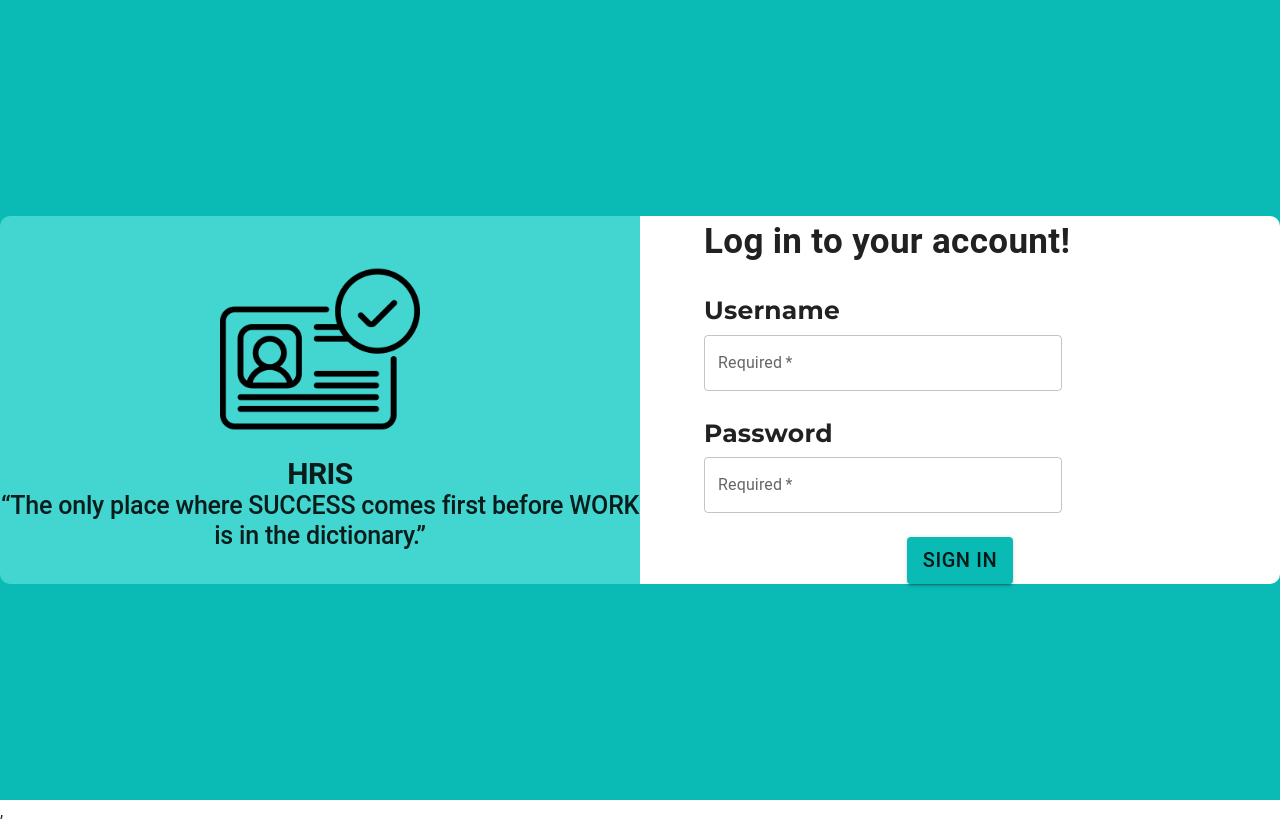
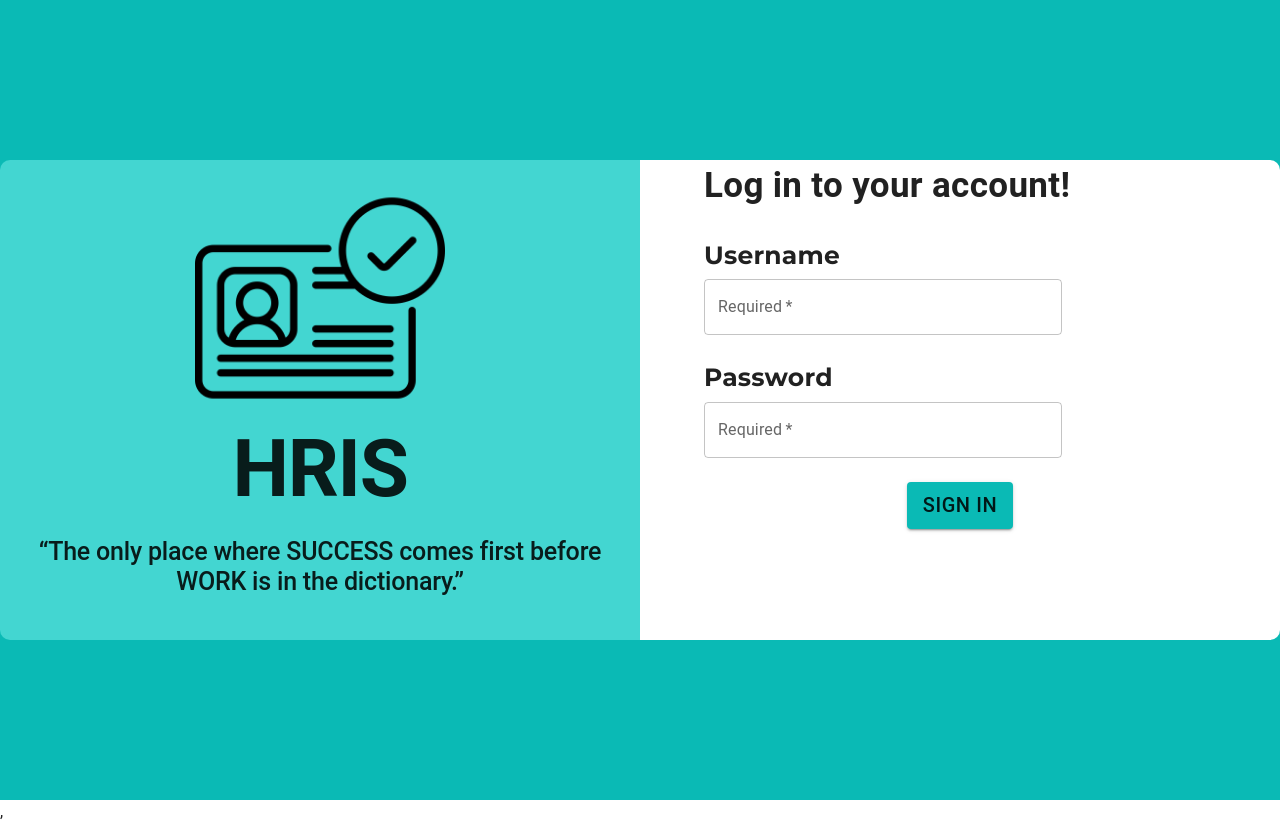
Before and after one commit to rondelhallare/HRIS-FrontEnd, a React (Create React App) app in the folder hris-app/: page /LogIn in a window 1280 px wide. Built offline with nearby package versions, Linux system fonts and the light colour scheme.

Commit message:
update LogIn component

```diff
--- a/hris-app/src/Components/LogIn/Back.js
+++ b/hris-app/src/Components/LogIn/Back.js
@@ -19,6 +19,7 @@ function Back() {
             display: 'flex',
             textAlign: 'center',
             justifyContent: 'center',
+            minHeight: '60vh',
         }
         }
         >
--- a/hris-app/src/Components/LogIn/Logo.js
+++ b/hris-app/src/Components/LogIn/Logo.js
@@ -1,9 +1,18 @@
 import React from 'react'
+import { Box } from '@mui/system';
+import { Typography } from '@mui/material';
 import id from '../../Assets/id.png'
 
 const Logo = () => {
     return (
-            <img src = {id} alt = "" height = {200}/>
+        <Box sx = {{
+            display: 'flex',
+            alignItems: 'center',
+            justifyContent: 'center',
+        }}>
+            <img src = {id} alt = "" height = {250}/>
+        </Box>
+
     )
 }
 
--- a/hris-app/src/Components/LogIn/form.js
+++ b/hris-app/src/Components/LogIn/form.js
@@ -86,6 +86,7 @@ function Form() {
                     <Button color="secondary" variant="contained" sx={{
                         fontSize: '20px',
                         fontWeight: 'medium',
+                        fontColor: '#FFFFFF',
                     }}>
                         Sign In
                     </Button>
--- a/hris-app/src/Components/LogIn/header.js
+++ b/hris-app/src/Components/LogIn/header.js
@@ -22,7 +22,7 @@ const Header = () => {
 
 
             <Typography variant="h1" sx={{
-                fontSize: '30px',
+                fontSize: '80px',
                 fontWeight: 'Bold',
             }}>
                 HRIS
@@ -31,6 +31,8 @@ const Header = () => {
             <Typography variant="h2" sx={{
                 fontSize: '25px',
                 fontWeight: 'medium',
+                pb: '10px',
+                m: '20px',
             }}>
                 “The only place where SUCCESS comes first
                 before WORK is in the dictionary.”
```
Also changed, not shown: hris-app/src/Components/LogIn/miniLogo.js (added, +14 -0 lines), hris-app/src/Assets/hand.png (renamed from hris-app/src/Assets/icons8-human-resources-100.png).
